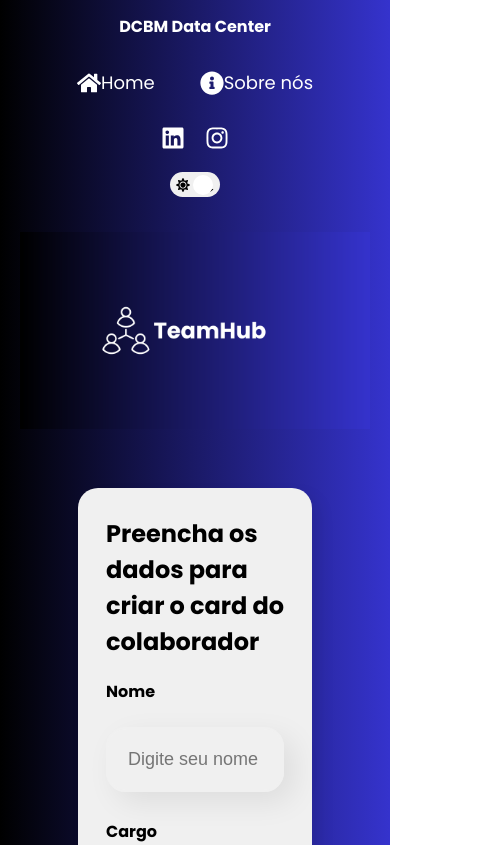
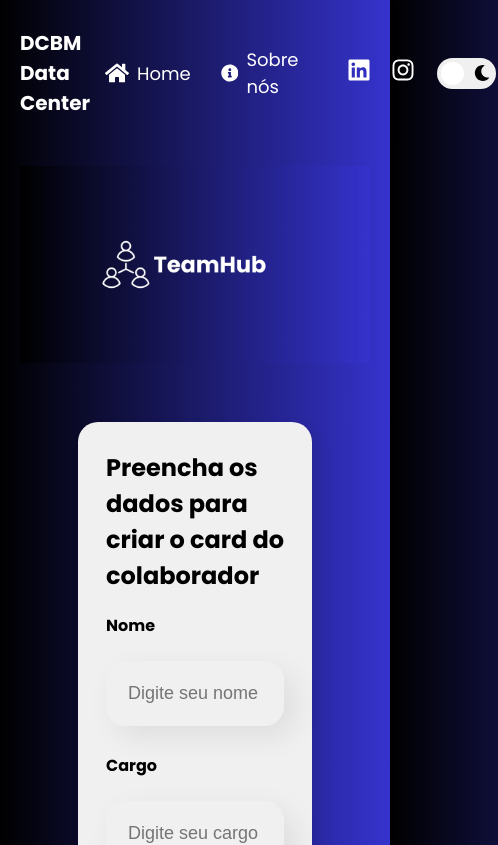
Before and after one commit to GustavoGodoiDev/Organo-teams, a React (Create React App) app: page / in a window 390 px wide. Shown: the top 845 px of the page, 498 px wide, since content can reach past the window. Built offline with nearby package versions, Linux system fonts and the light colour scheme.

Commit message:
correção geral

```diff
--- a/src/componentes/Header/header.css
+++ b/src/componentes/Header/header.css
@@ -1,10 +1,8 @@
-@import '../../variable.css';
-
 /* Estilo geral do header */
 .header {
     background: var(--gradient-background);
     font-family: var(--font-family-principal);
-    padding: var(--padding-medium) 0; /* Reduzido para tornar o cabeçalho mais compacto */
+    padding: var(--padding-large) 0;
     display: flex;
     justify-content: center;
     align-items: center;
@@ -20,19 +18,11 @@
     width: 100%;
     max-width: 1200px;
     padding: 0 var(--padding-medium);
-    gap: var(--padding-small);
 }
 
 /* Logo */
-.header-logo {
-    flex: 1;
-    display: flex;
-    justify-content: flex-start;
-    align-items: center;
-}
-
 .header-logo h1 {
-    font-size: var(--font-size-medium);
+    font-size: var(--font-size-large);
     font-weight: var(--font-weight-bold);
     color: var(--cor-texto-terciario);
     margin: 0;
@@ -41,17 +31,17 @@
 
 /* Navbar */
 .navbar {
-    flex: 2;
     display: flex;
-    justify-content: center;
+    justify-content: space-between;
     align-items: center;
-    gap: var(--margin-small);
+    flex-grow: 1;
+    gap: var(--margin-medium);
 }
 
 /* Links da navbar */
 .navbar-links {
     display: flex;
-    gap: var(--padding-medium); /* Melhor espaçamento para ícones */
+    gap: var(--margin-larger);
     list-style: none;
     margin: 0;
 }
@@ -76,12 +66,17 @@
     color: var(--primary-color);
 }
 
+/* Estilo para os ícones da navbar */
+.navbar-links a svg {
+    margin-right: 8px;
+    font-size: 20px;
+    transition: color 0.3s ease;
+}
+
 /* Redes sociais na navbar */
 .navbar-social {
-    flex: 1;
     display: flex;
-    justify-content: flex-end;
-    gap: var(--padding-medium); /* Ajustado para espaçamento entre ícones */
+    gap: var(--margin-medium);
 }
 
 .navbar-social a {
@@ -96,16 +91,15 @@
 /* Estilo do botão de alternância do tema (switch) */
 .theme-switch {
     position: relative;
-    display: flex;
-    align-items: center;
-    justify-content: center;
-    width: 60px; /* Compacto */
-    height: 30px;
-    background-color: var(--cor-fundo-claro);
-    border-radius: 15px;
-    transition: background-color 0.3s ease;
+    display: inline-block;
+    width: 70px;  /* Aumentado para melhorar a área de clique */
+    height: 35px; /* Mantido o mesmo tamanho */
+    border-radius: 50px;
+    border: 2px solid transparent; /* Borda invisível por padrão */
+    transition: border-color 0.3s ease;
 }
 
+/* A área de fundo do switch */
 .theme-switch input {
     opacity: 0;
     width: 0;
@@ -113,48 +107,81 @@
 }
 
 .theme-switch .slider {
-    position: relative;
-    width: 100%;
-    height: 100%;
+    position: absolute;
+    cursor: pointer;
+    top: 0;
+    left: 0;
+    right: 0;
+    bottom: 0;
+    background-color: var(--cor-fundo-claro);
+    transition: background-color 0.3s ease;
+    border-radius: 50px;
     display: flex;
-    justify-content: space-between;
+    justify-content: space-between; /* Alinha os ícones aos extremos */
     align-items: center;
-    padding: 0 6px;
-    font-size: 14px;
+    padding: 0 6px;  /* Garantir espaçamento adequado */
 }
 
-.theme-switch .slider .sun,
-.theme-switch .slider .moon {
-    color: var(--cor-texto-terciario);
-}
-
+/* A bolinha dentro do switch */
 .theme-switch .slider:before {
-    content: '';
+    content: "";
     position: absolute;
-    top: 3px;
-    left: 3px;
-    width: 24px;
-    height: 24px;
+    left: 4px;
+    top: 4px;
+    width: 23px;
+    height: 23px;
     background-color: white;
     border-radius: 50%;
     transition: transform 0.3s ease, background-color 0.3s ease;
-    z-index: 1;
+    display: flex;
+    justify-content: center;
+    align-items: center;
+    font-size: 18px;
+    z-index: 0; /* Bolinha atrás dos ícones */
 }
 
+/* Quando o input está marcado (modo escuro), a bolinha vai para a direita */
+.theme-switch input:checked + .slider {
+    background-color: var(--cor-fundo-escuro);
+}
+
+/* Quando o input está marcado (modo escuro), a bolinha fica preta */
 .theme-switch input:checked + .slider:before {
-    transform: translateX(30px);
+    transform: translateX(35px); /* Move a bolinha para a direita */
     background-color: black;
 }
 
-.theme-switch input:checked + .slider .moon {
-    color: white;
+/* Ícones dentro da bolinha (posicionados à frente da bolinha) */
+.theme-switch .slider .sun,
+.theme-switch .slider .moon {
+    position: absolute;
+    top: 50%;
+    transform: translateY(-50%);
+    font-size: 18px;
+    z-index: 1; /* Garantir que os ícones fiquem à frente da bolinha */
+    transition: all 0.3s ease;
 }
 
-.theme-switch input:not(:checked) + .slider .sun {
-    color: black;
+/* Ícone da lua no modo escuro */
+.theme-switch input:checked + .slider .moon {
+    left: 35px;
+    color: white;  /* Cor da lua */
+    display: block;
 }
 
-/* Modo Escuro */
+/* Ícone do sol no modo claro */
+.theme-switch input:not(:checked) + .slider .sun {
+    left: 4px;
+    color: black;  /* Cor do sol */
+    display: block;
+}
+
+/* Borda branca no modo escuro */
+body.dark-mode .theme-switch {
+    border-color: white;
+}
+
+/* Estilos para o modo escuro */
 body.dark-mode {
     background-color: #121212;
     color: #eaeaea;
@@ -182,65 +209,6 @@
     color: var(--cor-texto-terciario);
 }
 
-body.dark-mode .theme-switch {
+body.dark-mode .theme-switch .slider {
     background-color: var(--cor-primaria-escura);
 }
-
-/* Responsividade */
-@media (max-width: 1024px) {
-    .header-container {
-        padding: 0 var(--padding-small);
-    }
-
-    .navbar-links {
-        gap: var(--margin-small);
-    }
-}
-
-@media (max-width: 768px) {
-    .header-container {
-        flex-direction: column;
-        align-items: center;
-        text-align: center;
-        gap: var(--padding-small);
-    }
-
-    .header-logo {
-        flex: none;
-    }
-
-    .navbar {
-        flex-direction: column;
-        align-items: center;
-        gap: var(--padding-small);
-    }
-
-    .navbar-social {
-        justify-content: center;
-    }
-}
-
-@media (max-width: 480px) {
-    .header {
-        padding: var(--padding-small) 0;
-    }
-
-    .header-logo h1 {
-        font-size: var(--font-size-small);
-    }
-
-    .navbar-links {
-        gap: var(--padding-small);
-    }
-
-    .theme-switch {
-        width: 50px;
-        height: 25px;
-    }
-
-    .theme-switch .slider:before {
-        width: 20px;
-        height: 20px;
-        transform: translateX(20px);
-    }
-}
```
